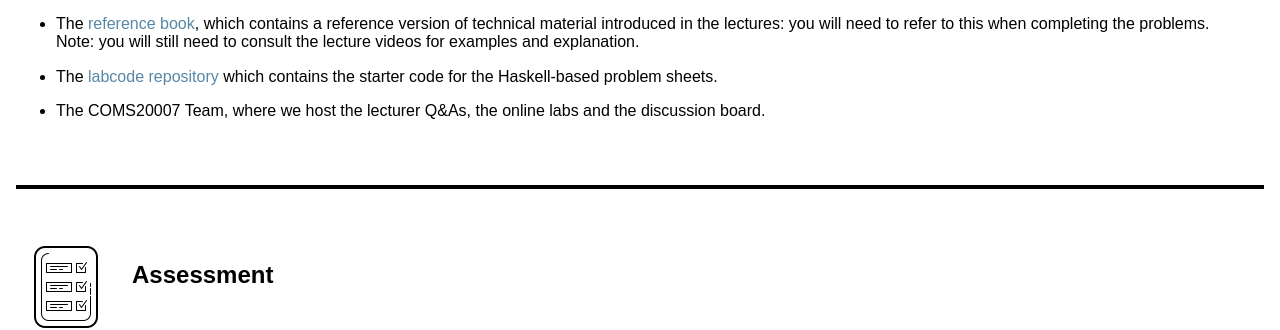
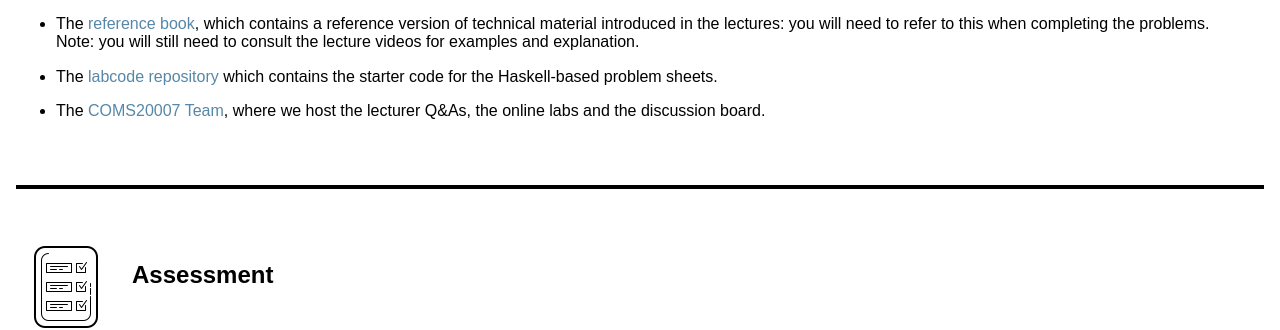
Before and after one commit to uob-coms20007/webpages, a Jekyll site: the page built from welcome.md, in a window 1280 px wide. Shown: the part 1624-1954 px from the top of the page. Built offline with Jekyll 4.4.1, drawn with Linux system fonts in a browser that asks for light colours; nearby versions of some CDN libraries; part of the change alters nothing that is shown.

```diff
--- a/welcome.md
+++ b/welcome.md
@@ -69,11 +69,12 @@ The unit is distributed over four locations:
 
 * The [labcode repository][lc]{: target="_blank" } which contains the starter code for the Haskell-based problem sheets.
 
-* The COMS20007 Team, where we host the lecturer Q&As, the online labs and the discussion board.
+* The [COMS20007 Team](te){: target="_blank" }, where we host the lecturer Q&As, the online labs and the discussion board.
 
 [bb]: https://www.ole.bris.ac.uk/auth-saml/saml/login?apId=_183_1&redirectUrl=https%3A%2F%2Fwww.ole.bris.ac.uk%2Fwebapps%2Fblackboard%2Fexecute%2FcourseMain%3Fcourse_id%3D_247719_1
 [rf]: https://uob-coms20007.github.io/reference/
 [lc]: https://github.com/uob-coms20007/labcode
+[te]: https://teams.microsoft.com/l/team/19%3ahS0Pef06OellmqVUmKqPIwb23MOJI4VgBu5SaI_MBxw1%40thread.tacv2/conversations?groupId=547e6526-710c-420e-8db1-bb7cddee910d&tenantId=b2e47f30-cd7d-4a4e-a5da-b18cf1a4151b
 
 * * *
 
```
